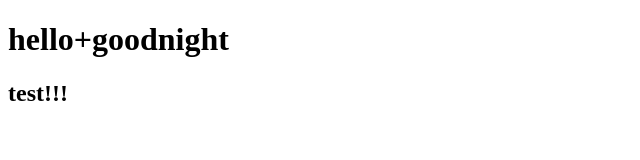
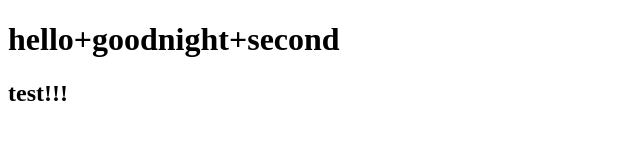
Before and after one commit to ima-yusuke/pulltest, a plain HTML site: page index.html in a window 1280 px wide. Shown: the whole page, without its empty margins (0-640 px from the left). Drawn offline with Linux system fonts and the light colour scheme.

Commit message:
second commit try

```diff
--- a/index.html
+++ b/index.html
@@ -6,7 +6,7 @@
     <title>Document</title>
 </head>
 <body>
-    <h1>hello+goodnight</h1>
+    <h1>hello+goodnight+second</h1>
     <h2>test!!!</h2>
 </body>
 </html>
```
